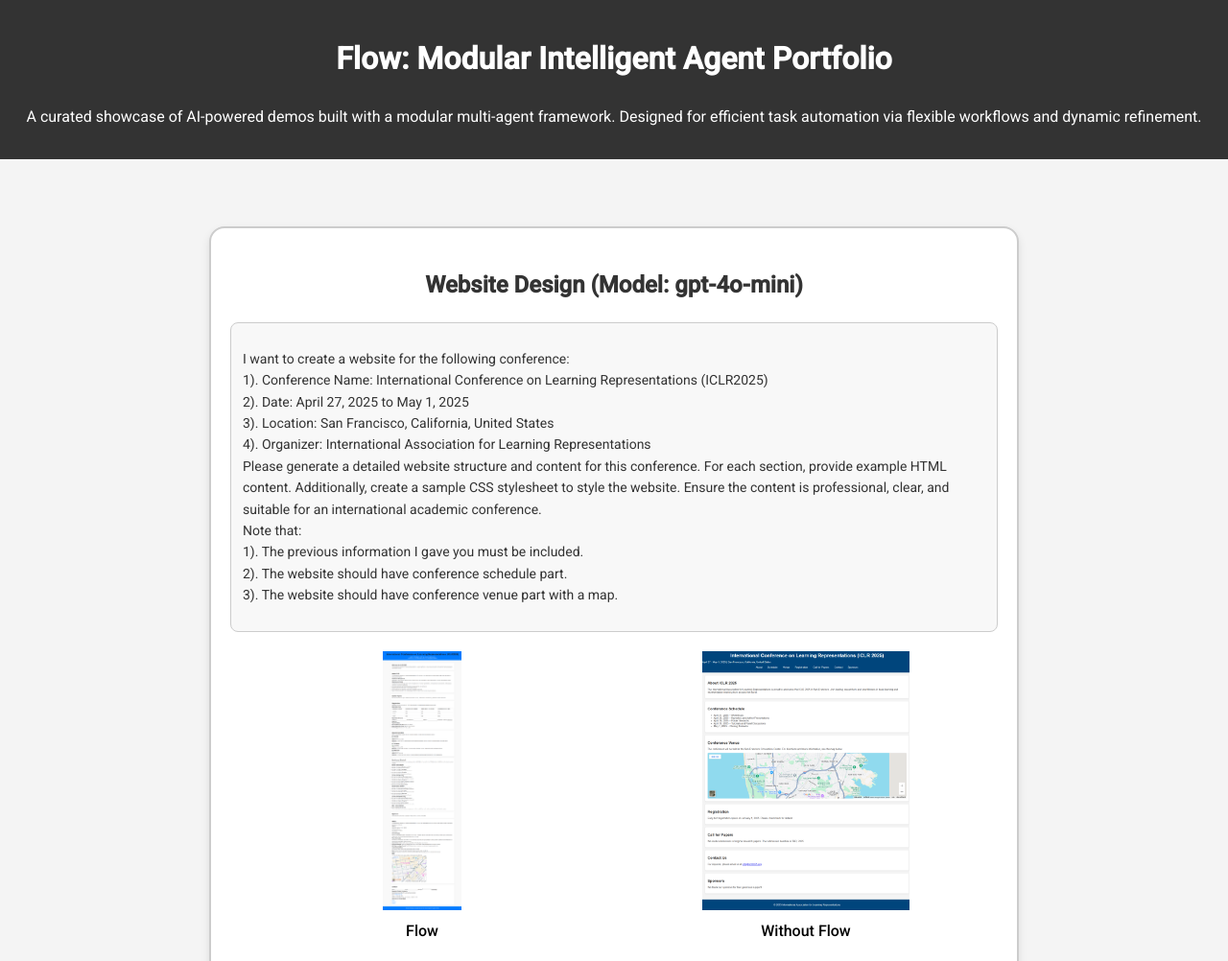
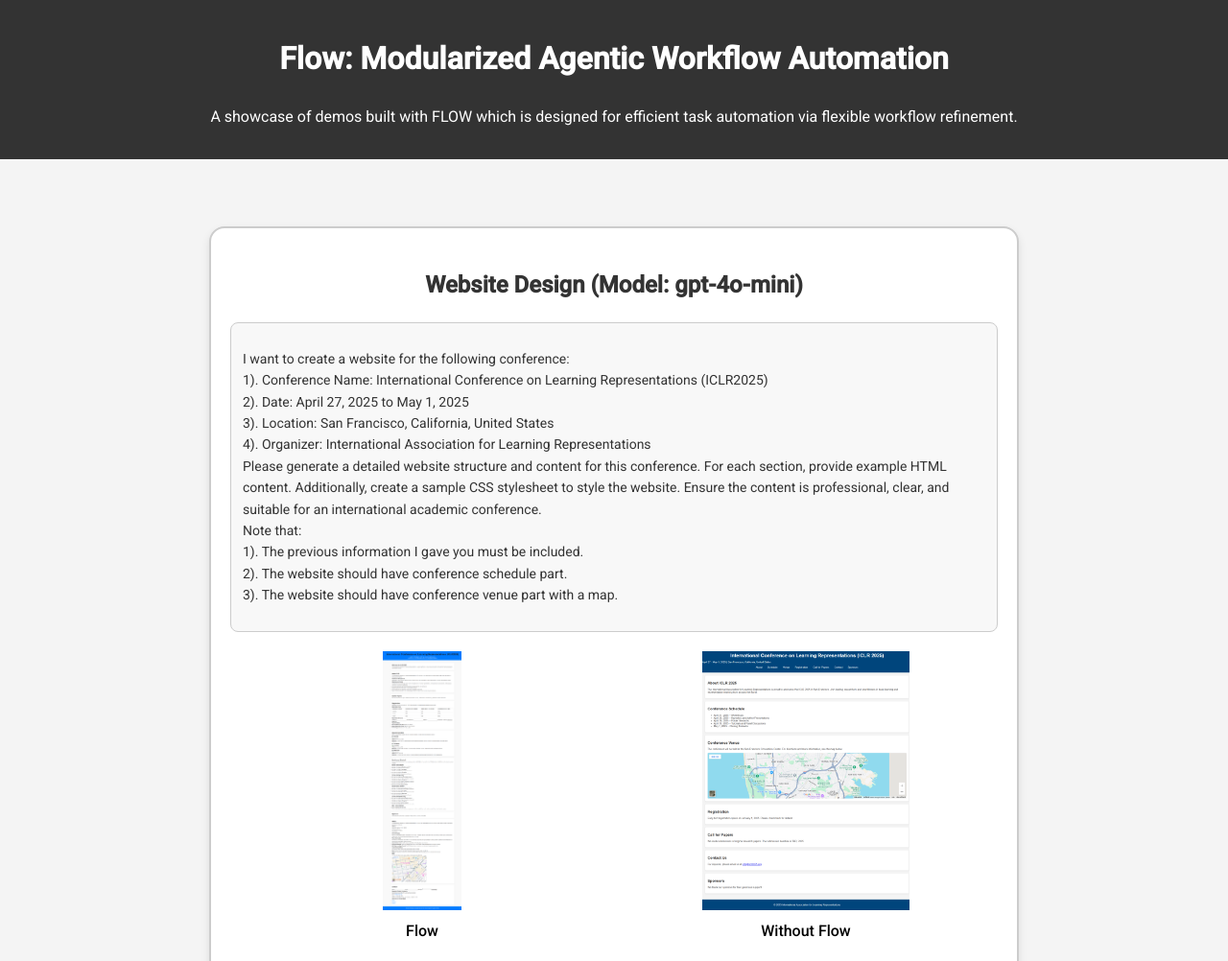
Before and after one commit to a5507203/iclr_demo, a plain HTML site: page index.html in a window 1280 px wide. Shown: the top 1002 px of the page at 96% size. Drawn offline with Linux system fonts and the light colour scheme.

Commit message:
modify some text

```diff
--- a/index.html
+++ b/index.html
@@ -14,11 +14,10 @@
 
   <body>
     <header>
-      <h1>Flow: Modular Intelligent Agent Portfolio</h1>
+      <h1>Flow: Modularized Agentic Workflow Automation</h1>
       <p>
-        A curated showcase of AI-powered demos built with a modular multi-agent
-        framework. Designed for efficient task automation via flexible workflows
-        and dynamic refinement.
+        A showcase of demos built with FLOW which is designed for efficient task
+        automation via flexible workflow refinement.
       </p>
     </header>
 
@@ -216,9 +215,7 @@
         </div>
       </div>
       <div class="Note">
-        <p>
-          Note that: Not all code examples are guaranteed to run flawlessly.
-        </p>
+        <p>Note that: Some examples are imperfect.</p>
       </div>
     </main>
 
```
